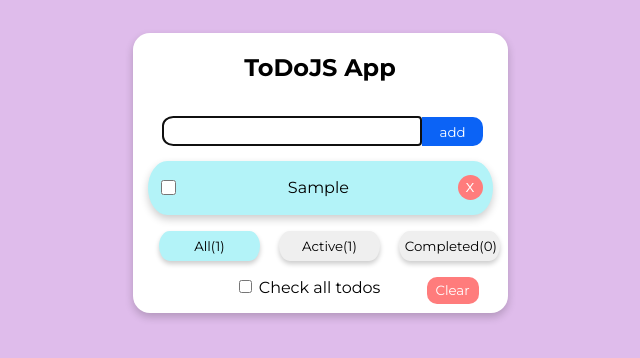
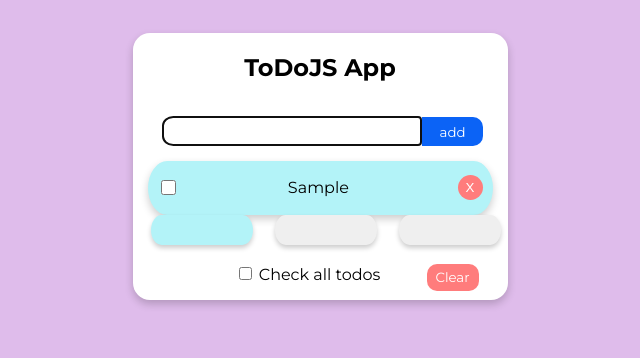
Before and after one commit to m-tynyanko/Tynyanko_Todo_JS, a website: page index.html in a window 1280 px wide. Both pictures are taken after typing "Sample" into the empty fields and a click on the button "add". Shown: the whole page, without its empty margins (320-960 px from the left). Drawn offline with Linux system fonts and the light colour scheme.

Commit message:
editing tabs feature

```diff
--- a/index.html
+++ b/index.html
@@ -16,6 +16,11 @@
             <button class="add-task-button" type="button">add</button>
         </div>
         <div class="container"></div>
+        <div class="tabs">
+            <button id="all-id" type="button" class="pressed-filter-button"></button>
+            <button id="active-id" type="button" class="filter-button"></button>
+            <button id="completed-id" type="button" class="filter-button"></button>
+        </div>
         <p>
             <input type="checkbox" class="all-checkbox" name="check"/>
             <label for="check">Check all todos</label>
--- a/main.js
+++ b/main.js
@@ -3,8 +3,14 @@
 const input = document.querySelector(".input-field");
 const button = document.querySelector(".add-task-button");
 const container = document.querySelector(".container");
-const delButton = document.querySelector(".clear-button")
-const checkBox = document.querySelector(".all-checkbox")
+const delButton = document.querySelector(".clear-button");
+const checkBox = document.querySelector(".all-checkbox");
+const allButton = document.getElementById("all-id");
+const activeButton = document.getElementById("active-id");
+const completedButton = document.getElementById("completed-id");
+
+
+
 
 let tasks=[];
 let filterMode = "noFilter";
@@ -66,14 +72,16 @@ const pagination = (tasks) => {
 
 const checkCurrentPage = () => {
     let filteredTasks = filterTasks();
+    let isPageEmpty = pagination(filteredTasks).lastOnPage - pagination(filteredTasks).firstOnPage;
+    let pages = pagination(filteredTasks).pages;
 
-    if (pagination(filteredTasks).lastOnPage - pagination(filteredTasks).firstOnPage < 1 && pagination(filteredTasks).pages > 1) {
+    if (isPageEmpty < 1 && pages > 1) {
         currentPageNum -= 1;
     }
-    if (pagination(filteredTasks).lastOnPage - pagination(filteredTasks).firstOnPage < 1 && pagination(filteredTasks).pages == 1) {
+    if (isPageEmpty < 1 && pages == 1) {
         currentPageNum = 1;
     }
-    if (pagination(filteredTasks).lastOnPage - pagination(filteredTasks).firstOnPage < 1 && filteredTasks.length > 0) {
+    if (isPageEmpty < 1 && filteredTasks.length > 0) {
         checkCurrentPage();
     }
 };
@@ -83,7 +91,7 @@ const renderPages = (listOfTasksHTML) => {
     listOfTasksHTML = '';
     if (filteredTasks.length > tasksPerPage) {
 
-        listOfTasksHTML += `<p>`
+        listOfTasksHTML += `<p>`;
         for (let i = 1; i < pagination(filteredTasks).pages+1; i++){
             if (currentPageNum == i){
                 listOfTasksHTML += `<button class="pressed-page-button">${i}</button>`;
@@ -92,39 +100,56 @@ const renderPages = (listOfTasksHTML) => {
             }
 
         };
-        listOfTasksHTML += `</p>`
+        listOfTasksHTML += `</p>`;
     } else {
         currentPageNum = 1;
     }
     return listOfTasksHTML;
 };
 
-const renderTabs = (listOfTasksHTML) => {
-    listOfTasksHTML = '';
-    if (tasks.length > 0) {
-        listOfTasksHTML += `<p>`;
-        if (filterMode === "noFilter"){
-            listOfTasksHTML += `<button id="all-id" type="button" class="pressed-filter-button">All(${tasks.length})</button>`;
-        } else {
-            listOfTasksHTML += `<button id="all-id" type="button" class="filter-button">All(${tasks.length})</button>`;
-        };
-        if (filterMode === true) {
-            listOfTasksHTML += `<button id="active-id" type="button" class="pressed-filter-button">Active(${tasks.filter(task => task.check == false).length})</button>`;
-        } else {
-            listOfTasksHTML += `<button id="active-id" type="button" class="filter-button">Active(${tasks.filter(task => task.check == false).length})</button>`;
-        };
-        if (filterMode === false) {
-            listOfTasksHTML += `<button id="completed-id" type="button" class="pressed-filter-button">Completed(${tasks.filter(task => task.check == true).length})</button>`;
-        } else {
-            listOfTasksHTML += `<button id="completed-id" type="button" class="filter-button">Completed(${tasks.filter(task => task.check == true).length})</button>`;
-        };
-        listOfTasksHTML += `<p>`;
+const renderTabs = () => {
+    allButton.value = 'All(' + tasks.length + ')';
+    activeButton.value = 'Active(' + tasks.filter(task => task.check == false).length + ')';
+    completedButton.value = 'Completed(' + tasks.filter(task => task.check == true).length + ')';
+    if (filterMode === "noFilter") {
+        allButton.class = "pressed-filter-button";
+        activeButton.class = "filter-button";
+        completedButton.class = "filter-button";
+    } else if (filterMode === true) {
+        allButton.class = "filter-button";
+        activeButton.class = "pressed-filter-button";
+        completedButton.class = "filter-button";
+    } else {
+        allButton.class = "filter-button";
+        activeButton.class = "filter-button";
+        completedButton.class = "pressed-filter-button";
+    };
+    // listOfTasksHTML = '';
+    // if (tasks.length > 0) {
+    //     listOfTasksHTML += `<p>`;
+    //     if (filterMode === "noFilter"){
+
+    //         listOfTasksHTML += `<button id="all-id" type="button" class="pressed-filter-button">All(${tasks.length})</button>`;
+    //     } else {
+    //         listOfTasksHTML += `<button id="all-id" type="button" class="filter-button">All(${tasks.length})</button>`;
+    //     };
+    //     if (filterMode === true) {
+    //         listOfTasksHTML += `<button id="active-id" type="button" class="pressed-filter-button">Active(${tasks.filter(task => task.check == false).length})</button>`;
+    //     } else {
+    //         listOfTasksHTML += `<button id="active-id" type="button" class="filter-button">Active(${tasks.filter(task => task.check == false).length})</button>`;
+    //     };
+    //     if (filterMode === false) {
+    //         listOfTasksHTML += `<button id="completed-id" type="button" class="pressed-filter-button">Completed(${tasks.filter(task => task.check == true).length})</button>`;
+    //     } else {
+    //         listOfTasksHTML += `<button id="completed-id" type="button" class="filter-button">Completed(${tasks.filter(task => task.check == true).length})</button>`;
+    //     };
+    //     listOfTasksHTML += `<p>`;
         // <button id="allId" type="button" class="filter-button">All(${tasks.length})</button> \
         // <button id="activeId" type="button" class="filter-button">Active(${tasks.filter(task => task.check == false).length})</button> \
         // <button id="completedId" type="button" class="filter-button">Completed(${tasks.filter(task => task.check == true).length})</button> \
         // </p>`;
-    };
-    return listOfTasksHTML;
+
+
 };
 
 const renderAllTasks = () => {
@@ -147,21 +172,19 @@ const renderAllTasks = () => {
 
     });
     let pageButtons = renderPages(listOfTasksHTML);
-    let tabs = renderTabs(listOfTasksHTML);
-
+    // let tabs = renderTabs(listOfTasksHTML);
+    renderTabs();
 
     listOfTasksHTML += pageButtons;
-    listOfTasksHTML += tabs;
+    // listOfTasksHTML += tabs;
 
 
     container.innerHTML = listOfTasksHTML;
-    console.log(currentPageNum);
 };
 
 const createNewTask = () => {
     if (input.value.trim() === ""  || input.value.trim() === " "){
         input.value = "";
-        // alert("Please, type something!");
     } else {
         let newTask = {
             text:escapeRegex(input.value.trim()),
@@ -170,7 +193,6 @@ const createNewTask = () => {
         };
         tasks.push(newTask);
 
-        console.log(tasks);
         input.value = "";
         input.focus();
         delCheck();
@@ -186,7 +208,6 @@ const changeTask = (event) => {
 
         tasks[targetIndex].check = !tasks[targetIndex].check;
 
-        console.log(tasks);
 
         if (tasks.every(task => task.check)){
             checkBox.checked = true;
@@ -213,14 +234,12 @@ const changeTask = (event) => {
     };
 
     if (event.target.className == "page-button") {
-        console.log(event.target);
         currentPageNum = event.target.textContent;
         renderAllTasks();
 
     }
 
     delCheck();
-    console.log(event.target.className);
 };
 
 const delCheck = () => {
@@ -255,11 +274,11 @@ const checkAll = (event) => {
         });
     };
     renderAllTasks();
-    console.log("all check");
 };
 
 const keyPressed = (event) => {
-    if (event.key === "Enter" && input.value != "") {
+    const enter = "Enter";
+    if (event.key === enter && input.value != "") {
         createNewTask();
     };
 };
@@ -272,18 +291,19 @@ const saveChange = (event) => {
 };
 
 const handleInputKey = (event) => {
-    console.log(event);
-    if (event.key === "Enter" && event.target.className === "task-text") {
+    const enter = "Enter";
+    const escape = "Escape";
+
+    if (event.key === enter && event.target.className === "task-text") {
         saveChange(event);
         renderAllTasks();
     };
-    if (event.key === "Escape" && event.target.className === "task-text") {
+    if (event.key === escape && event.target.className === "task-text") {
         renderAllTasks();
     };
 };
 
 const handleInputBlur = (event) => {
-    console.log("blur target:"+event.target.value);
     if (event.target.className !== "hidden-input") {
         saveChange(event);
         renderAllTasks();
@@ -299,5 +319,7 @@ container.addEventListener('blur', handleInputBlur, true);
 container.addEventListener('keyup', handleInputKey);
 delButton.addEventListener('click', clearAll);
 checkBox.addEventListener('click', checkAll);
+tabs
+
 
 })();
```
Also changed, not shown: eslint.config.mjs (+7 -0 lines).
